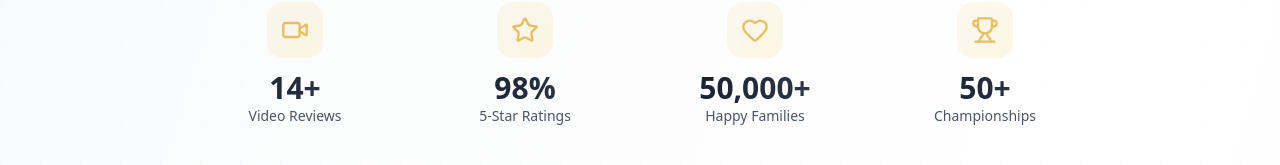
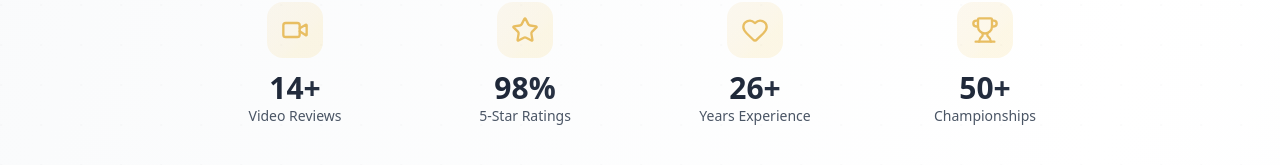
Before and after one commit to Visionelitevolleyball/Visionelitevolleyball, a Next.js app: page /reviews in a window 1280 px wide. Shown: the part 635-800 px from the top of the page. Built offline with nearby package versions, Linux system fonts and the light colour scheme.

Commit message:
fix: replace duplicate happy families metric with years experience (#77)

```diff
--- a/app/reviews/page.tsx
+++ b/app/reviews/page.tsx
@@ -239,7 +239,7 @@ export default function ReviewsPage() {
                 {[
                   { label: "Video Reviews", value: "14+", icon: Video },
                   { label: "5-Star Ratings", value: "98%", icon: Star },
-                  { label: "Happy Families", value: "50,000+", icon: Heart },
+                  { label: "Years Experience", value: "26+", icon: Heart },
                   { label: "Championships", value: "50+", icon: Trophy }
                 ].map((stat, index) => (
                   <motion.div
```
